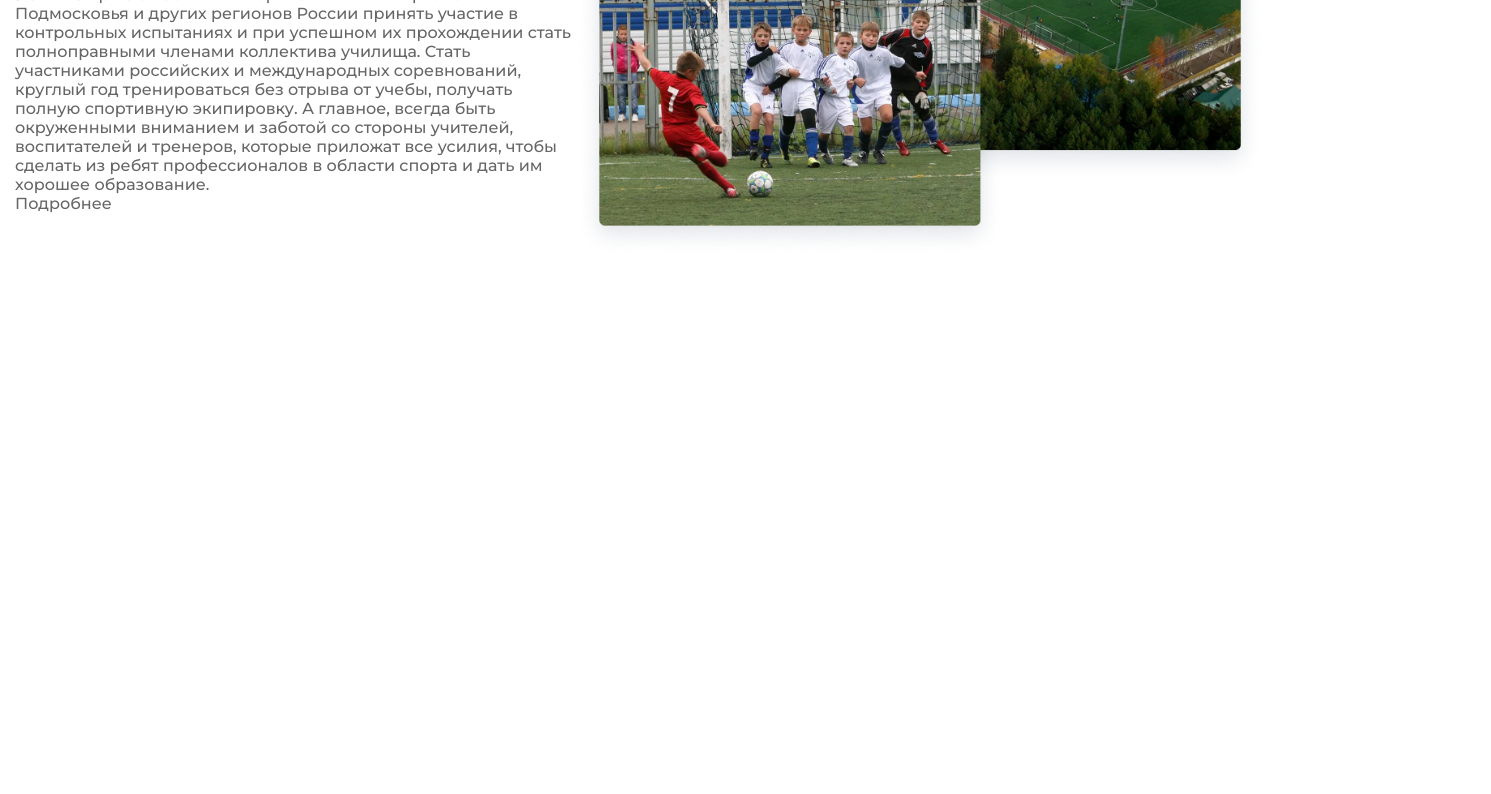
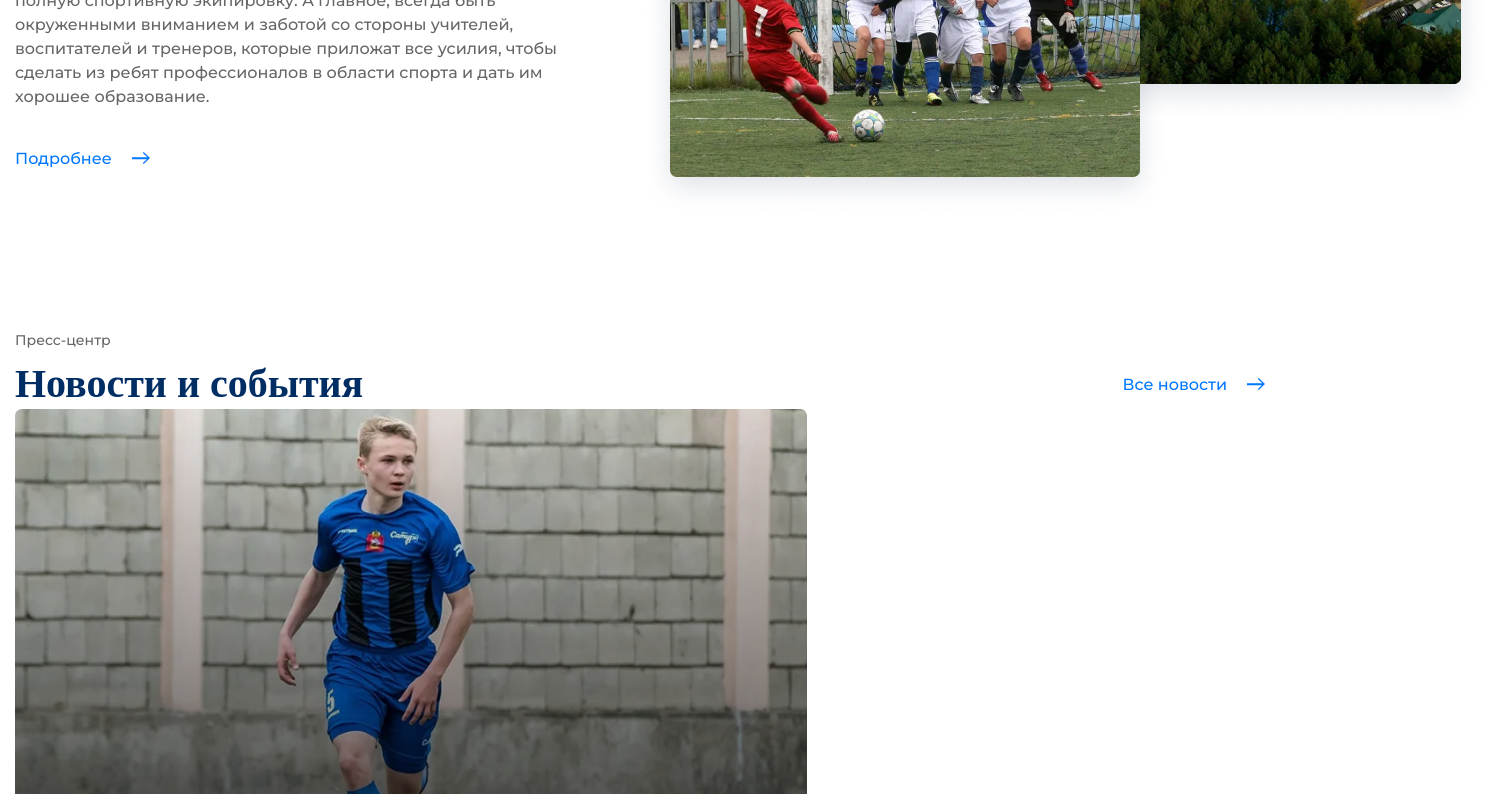
Before and after one commit to niskofly/saturn, a website: page app/index.html in a window 1280 px wide. Shown: the part 566-1360 px from the top of the page, 1491 px wide, since content can reach past the window. Before the commit the page ends 824 px from the top, so only its background shows below. Drawn offline with nearby package versions, Linux system fonts and the light colour scheme; a web font is replaced by a local one.

Commit message:
добавление раздела новости на главную

```diff
--- a/app/index.html
+++ b/app/index.html
@@ -9,6 +9,9 @@
   <link rel="preconnect" href="https://fonts.googleapis.com">
   <link rel="preconnect" href="https://fonts.gstatic.com" crossorigin>
   <link rel="stylesheet" href="https://cdn.jsdelivr.net/npm/swiper@9/swiper-bundle.min.css" />
+  <link rel="preconnect" href="https://fonts.googleapis.com">
+  <link rel="preconnect" href="https://fonts.gstatic.com" crossorigin>
+  <link href="https://fonts.googleapis.com/css2?family=Unbounded:wght@400;600;700;800&display=swap" rel="stylesheet">
   <link href="https://fonts.googleapis.com/css2?family=DM+Sans:wght@400;500;700&family=Montserrat:ital,wght@0,300;0,500;0,700;0,900;1,400&family=Nunito:wght@300;400;500;600;700;900&family=Poppins:wght@400;500&family=Roboto:wght@300;400;700;900&display=swap" rel="stylesheet">
 </head>
 
@@ -46,16 +49,35 @@
         </section>
         <section class="about">
           <div class="about__left">
-            <div class="about__pagination">О нас</div>
+            <div class="about__link-page link-page"><a href="#">О нас</a></div>
             <div class="about__title title">Училище (техникум) олимпийского резерва № 5</div>
-            <div class="about__text text">УОР №5 приглашает юных перспективных спортсменов Подмосковья и других регионов России принять участие в контрольных испытаниях и при успешном их прохождении стать полноправными членами коллектива училища.
-              Стать участниками российских и международных соревнований, круглый год тренироваться без отрыва от учебы, получать полную спортивную экипировку. А главное, всегда быть окруженными вниманием и заботой со стороны учителей, воспитателей и тренеров, которые приложат все усилия, чтобы сделать из ребят профессионалов в области спорта и дать им хорошее образование.</div>
-            <div class="about__link link">Подробнее</div>
+            <div class="about__text text"><p>УОР №5 приглашает юных перспективных спортсменов Подмосковья и других регионов России принять участие в контрольных испытаниях и при успешном их прохождении стать полноправными членами коллектива училища.</p>
+             <p> Стать участниками российских и международных соревнований, круглый год тренироваться без отрыва от учебы, получать полную спортивную экипировку. А главное, всегда быть окруженными вниманием и заботой со стороны учителей, воспитателей и тренеров, которые приложат все усилия, чтобы сделать из ребят профессионалов в области спорта и дать им хорошее образование.</p></div>
+            <a class="about__link link">Подробнее</a>
           </div>
           <div class="about__right">
             <img src="./images/main.png" alt="main">
           </div>
 
+        </section>
+        <section class="news">
+          <div class="news__link-page link-page">
+            <a href="#">Пресс-центр</a>
+          </div>
+          <div class="news__head">
+            <div class="news__title title">Новости и события</div>
+            <div class="news__link link link--right">Все новости</div>
+          </div>
+          <div class="news__row">
+            <div class="news-card--first">
+              <img src="./images/news-1.png" alt="news">
+              <div class="news-card--first__title">Первенство Московской области</div>
+              <div class="news-card--first__date">27 апреля 2023</div>
+            </div>
+            <div class="news-card">
+
+            </div>
+          </div>
         </section>
       </div>
     </main>
--- a/app/scss/_global.scss
+++ b/app/scss/_global.scss
@@ -6,6 +6,11 @@ body {
 	font-weight: 400;
 	color: #666666;
 }
+
+a{
+	color: #666666;
+}
+
 
 .wrapper {
 	display: flex;
@@ -24,6 +29,34 @@ body {
   max-width: 1614px;
   margin: 0 auto;
   padding: 0 15px;
+}
+
+.link{
+	color: #0077FF;
+	font-size: 16px;
+	position: relative;
+	width: fit-content;
+	cursor: pointer;
+	transition: 0.3s;
+
+	&:after{
+		content: url("../images/arrow.svg");
+		position: absolute;
+		width: 18px;
+		height: 12px;
+		right: -38px;
+		transition: 0.4s;
+
+	}
+
+	&:hover:after{
+		top: 8px;
+		rotate: -180deg;
+	}
+}
+
+.link--right{
+	margin-right: 38px;
 }
 
 .stats{
@@ -53,6 +86,7 @@ body {
 		font-size: 55px;
 		color: #0077FF;
 		margin-right: 20px;
+		font-family: 'Unbounded';
 	}
 
 }
@@ -62,6 +96,13 @@ body {
 	font-size: 40px;
 	line-height: 50px;
 	color: #002D64;
+	font-family: 'Unbounded';
+}
+
+.link-page{
+	font-size: 14px;
+	margin-bottom: 10px;
+	color: #666666;
 }
 
 
@@ -69,16 +110,46 @@ body {
 
 	display: flex;
 	flex-direction: row;
+	margin-bottom: 114px;
 
-	&__paginaton{
-		font-size: 14px;
-		margin-bottom: 10px;
+	&__left{
+		flex: 0 0 calc(50% - 65px);
+		margin-right: 65px;
+	}
+
+	&__title{
+		margin-bottom: 30px;
+	}
+
+	&__text{
+		font-size: 16px;
+		line-height: 24px;
+		color: #666666;
+		margin-bottom: 40px;
+
+	}
+
+	p{
+		margin-bottom: 15px;
+	}
+
+	img{
+		max-width: unset;
 	}
 
 
 
-	&__left{
-		flex: 0 0 calc(50% - 65px);
+
+}
+
+.news{
+
+	margin-bottom: 120px;
+
+	&__head{
+		display: flex;
+		justify-content: space-between;
+		align-items: center;
 	}
 
 }
```
Also changed, not shown: app/css/style.min.css, app/images/arrow.svg (added), app/images/news-1.png (added), app/images/news-2.png (added), app/images/news-3.png (added).
